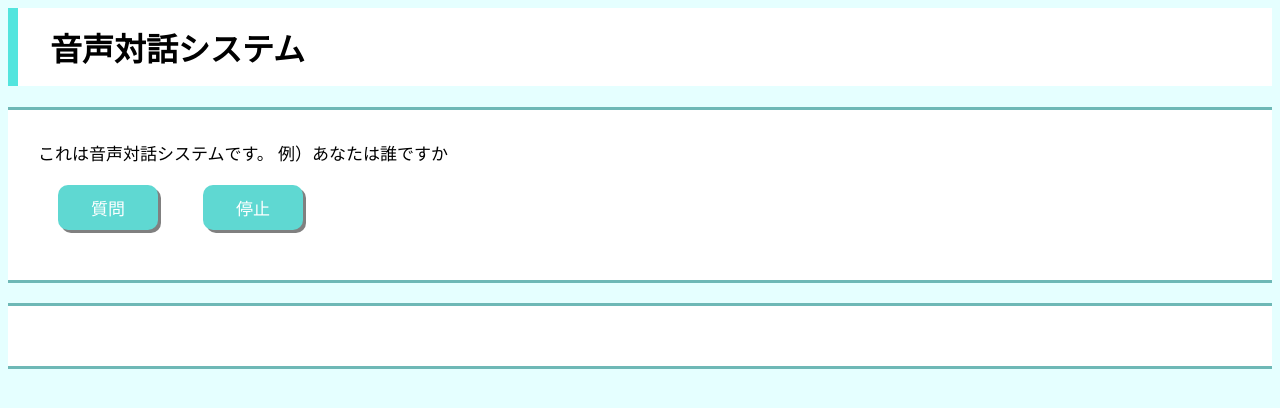
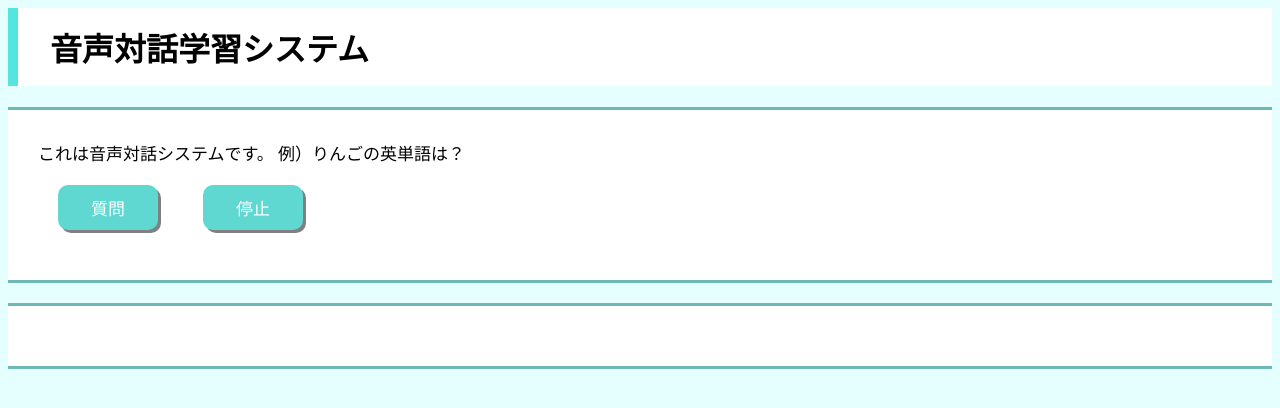
Before and after one commit to noguchi22324/nohuchi22324.github.io, a plain HTML site: page index.html in a window 1280 px wide. Drawn offline with Linux system fonts and the light colour scheme.

Commit message:
Update index.html

```diff
--- a/index.html
+++ b/index.html
@@ -10,12 +10,12 @@
 </head>
 <body>
 
-<h1>音声対話システム</h1>
+<h1>音声対話学習システム</h1>
 
 <p>
 <p1>
 これは音声対話システムです。
-例）あなたは誰ですか
+例）りんごの英単語は？
 </p1>
 
 <p2>
@@ -36,6 +36,8 @@
 var response = {
     ".*あなた.*誰.*": "わたしはアレクサではありません",
     ".*名前は.*": "内緒です",
+    ".*りんご.*英単語.*": "apple",
+    ".*名前.*英単語.*": "name",
     ".*何歳.*": "え、わたし、何歳にみえますか",
     ".*元気.*": "元気ですよー",
     ".*好きな.*色.*": "オレンジです",
```
